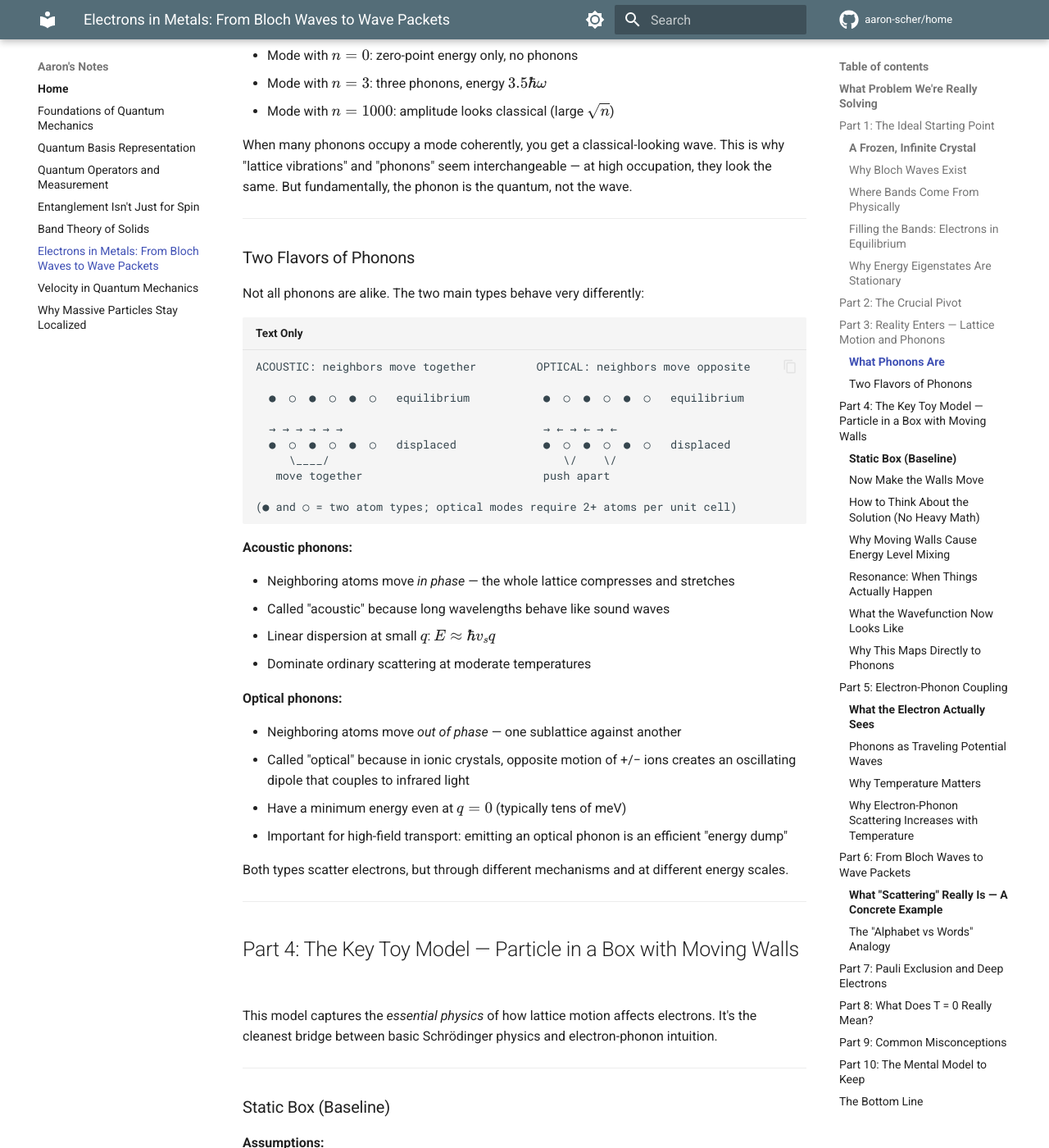
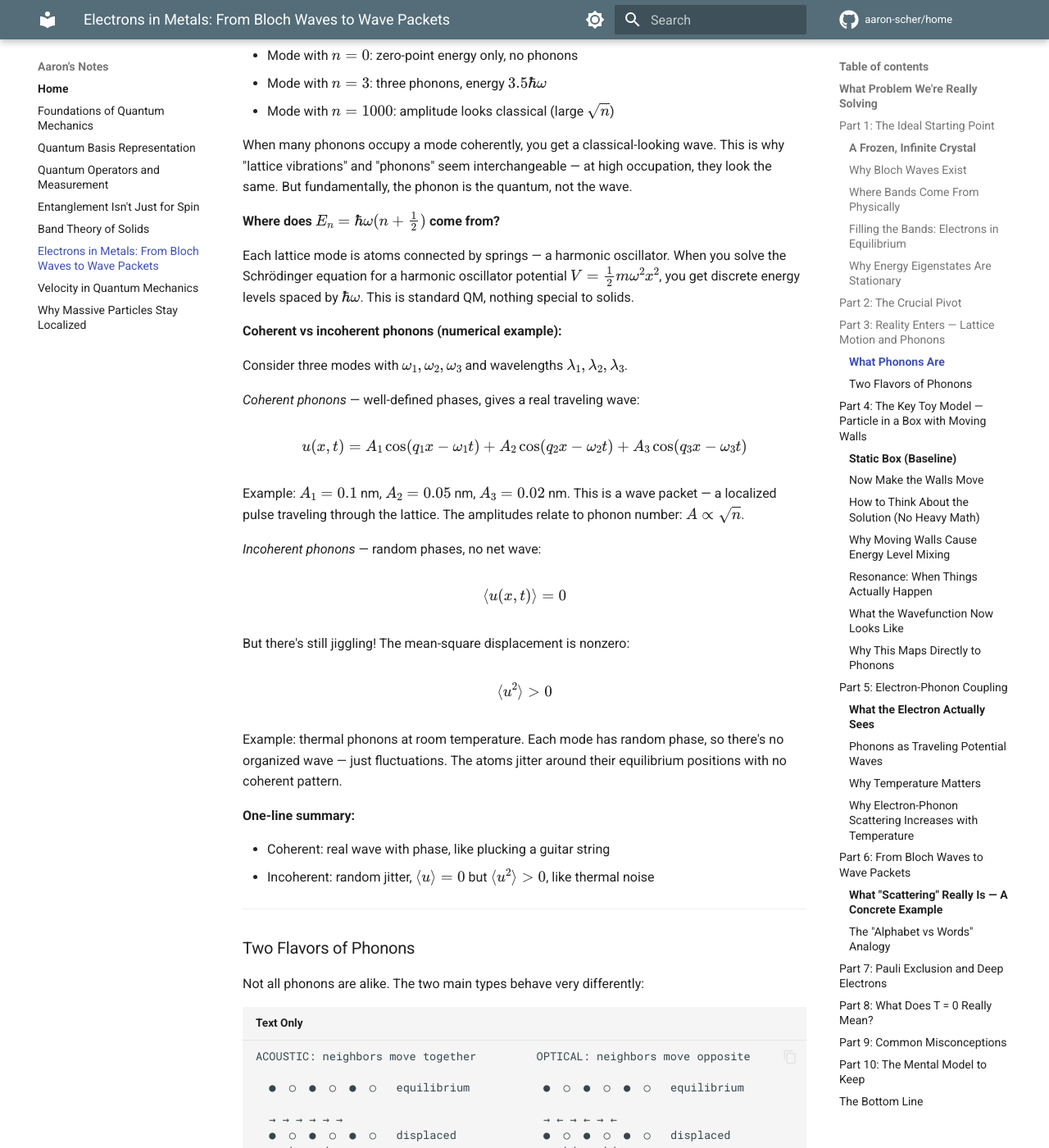
Before and after one commit to aaron-scher/home, an MkDocs documentation site: the page built from docs/quantum-mechanics/electrons-in-metals.md, in a window 1280 px wide and 1400 px high, scrolled down 4887 px. Shown: the whole window at 82% size. Built offline with MkDocs 1.6.1 and Material for MkDocs 9.7.7, drawn with Linux system fonts in a browser that asks for light colours; comment, search, counter and statistics services are not loaded.

Commit message:
Add: where ℏω comes from, coherent vs incoherent phonons with examples

```diff
--- a/docs/quantum-mechanics/electrons-in-metals.md
+++ b/docs/quantum-mechanics/electrons-in-metals.md
@@ -181,6 +181,35 @@ A **phonon** is one quantum of energy ($\hbar\omega$) in a mode — not the wave
 - Mode with $n = 1000$: amplitude looks classical (large $\sqrt{n}$)
 
 When many phonons occupy a mode coherently, you get a classical-looking wave. This is why "lattice vibrations" and "phonons" seem interchangeable — at high occupation, they look the same. But fundamentally, the phonon is the quantum, not the wave.
+
+**Where does $E_n = \hbar\omega(n + \frac{1}{2})$ come from?**
+
+Each lattice mode is atoms connected by springs — a harmonic oscillator. When you solve the Schrödinger equation for a harmonic oscillator potential $V = \frac{1}{2}m\omega^2 x^2$, you get discrete energy levels spaced by $\hbar\omega$. This is standard QM, nothing special to solids.
+
+**Coherent vs incoherent phonons (numerical example):**
+
+Consider three modes with $\omega_1, \omega_2, \omega_3$ and wavelengths $\lambda_1, \lambda_2, \lambda_3$.
+
+*Coherent phonons* — well-defined phases, gives a real traveling wave:
+
+$$u(x,t) = A_1\cos(q_1 x - \omega_1 t) + A_2\cos(q_2 x - \omega_2 t) + A_3\cos(q_3 x - \omega_3 t)$$
+
+Example: $A_1 = 0.1$ nm, $A_2 = 0.05$ nm, $A_3 = 0.02$ nm. This is a wave packet — a localized pulse traveling through the lattice. The amplitudes relate to phonon number: $A \propto \sqrt{n}$.
+
+*Incoherent phonons* — random phases, no net wave:
+
+$$\langle u(x,t) \rangle = 0$$
+
+But there's still jiggling! The mean-square displacement is nonzero:
+
+$$\langle u^2 \rangle > 0$$
+
+Example: thermal phonons at room temperature. Each mode has random phase, so there's no organized wave — just fluctuations. The atoms jitter around their equilibrium positions with no coherent pattern.
+
+**One-line summary:**
+
+- Coherent: real wave with phase, like plucking a guitar string
+- Incoherent: random jitter, $\langle u \rangle = 0$ but $\langle u^2 \rangle > 0$, like thermal noise
 
 ---
 
```
